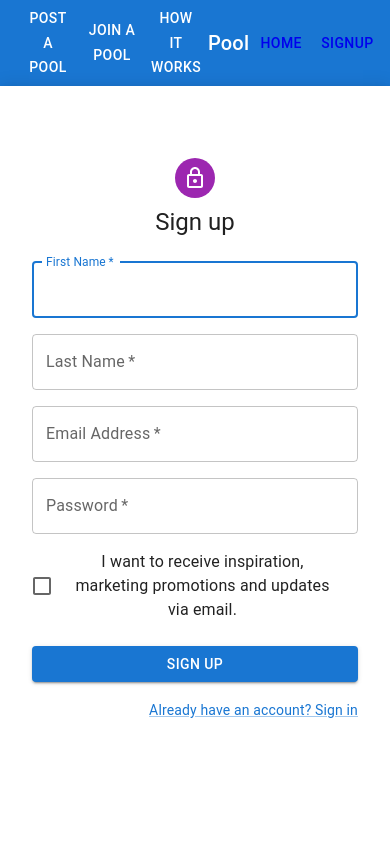
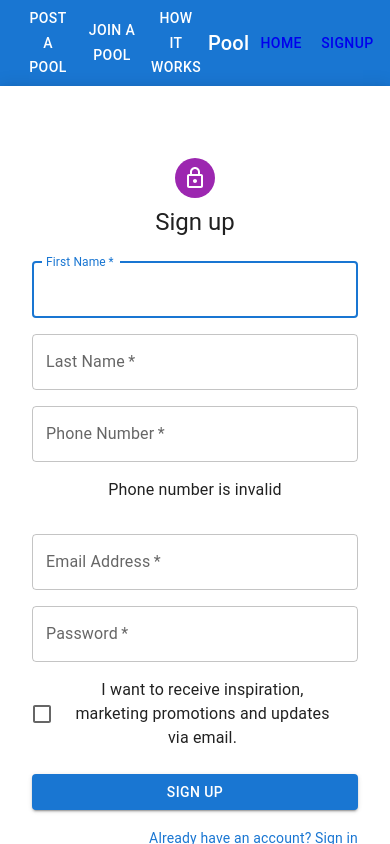
Before and after one commit to nexusstar12/CarpoolApp, a React (Create React App) app in the folder appfrontend/: page /signup in a window 390 px wide. Built offline with nearby package versions, Linux system fonts and the light colour scheme; no server answers; grey boxes are pictures that could not be loaded.

Commit message:
added phone number

```diff
--- a/appfrontend/src/pages/SignUpPage.js
+++ b/appfrontend/src/pages/SignUpPage.js
@@ -14,6 +14,7 @@ import { createTheme, ThemeProvider } from "@mui/material/styles";
 import axiosInstance from "../config/axios.config";
 import { useNavigate } from "react-router-dom";
 import React, { useState } from "react";
+import {isPhoneNumberValid} from "../utilities/phoneNumberValidation";
 
 const defaultTheme = createTheme();
 
@@ -21,14 +22,19 @@ export default function SignUp() {
   const history = useNavigate();
   const [error, setError] = useState(null);
 
+  //phone number validation
+  const [phoneNumber, setPhoneNumber] = useState('');
+  const [isValid, setIsValid] = useState(false);
+
   const handleSubmit = async (event) => {
     event.preventDefault();
     const data = new FormData(event.currentTarget);
     const firstName = data.get("firstName");
     const lastName = data.get("lastName");
+    const phoneNumber = data.get("phoneNumber"); //kendrick added
     const email = data.get("email");
     const password = data.get("password");
-    const requestBody = { firstName, lastName, email, password };
+    const requestBody = { firstName, lastName, phoneNumber, email, password };
 
     try {
       const response = await axiosInstance.post("/api/signup/", requestBody);
@@ -39,6 +45,15 @@ export default function SignUp() {
     } catch (error) {
       setError(error.response.data.message);
     }
+  };
+
+  //entering a value
+  const handleInputChange = (e) => {
+    const inputValue = e.target.value;
+    const isValid = isPhoneNumberValid(inputValue);
+    console.log(isValid);
+    setPhoneNumber(inputValue);
+    setIsValid(isValid);
   };
 
   return (
@@ -88,6 +103,22 @@ export default function SignUp() {
                     name="lastName"
                     autoComplete="family-name"
                   />
+                </Grid>
+                <Grid item xs={12}>
+                  <TextField
+                    required
+                    fullWidth
+                    id="phoneNumber"          //kendrick added phone number
+                    label="Phone Number"
+                    name="phoneNumber"
+                    autoComplete="phoneNumber"
+                    onChange={handleInputChange}
+                  />
+                   {isValid ? (
+                      <p className="valid">Phone number is valid</p>
+                    ) : (
+                    <p className="invalid">Phone number is invalid</p>
+                      )}
                 </Grid>
                 <Grid item xs={12}>
                   <TextField
--- /dev/null
+++ b/appfrontend/src/utilities/phoneNumberValidation.js
@@ -0,0 +1,23 @@
+
+
+  export function isPhoneNumberValid(input){
+          //check if it has 10 characters
+        if (!/^\d{10}$/.test(input)) {
+            return false;
+          }
+
+        if (/^(.)\1*$/.test(input)){
+            return false;
+        }
+
+          // check if the input is not "123456789"
+          if (input === '123456789') {
+            return false;
+          }
+
+          // check if the first or fourth digit is 0 or 1
+          if (input[0] === '0'  || input[0] === '1' || input[3] === '0' || input[3] === '1') {
+            return false;
+          }
+            return true;
+    }
```
